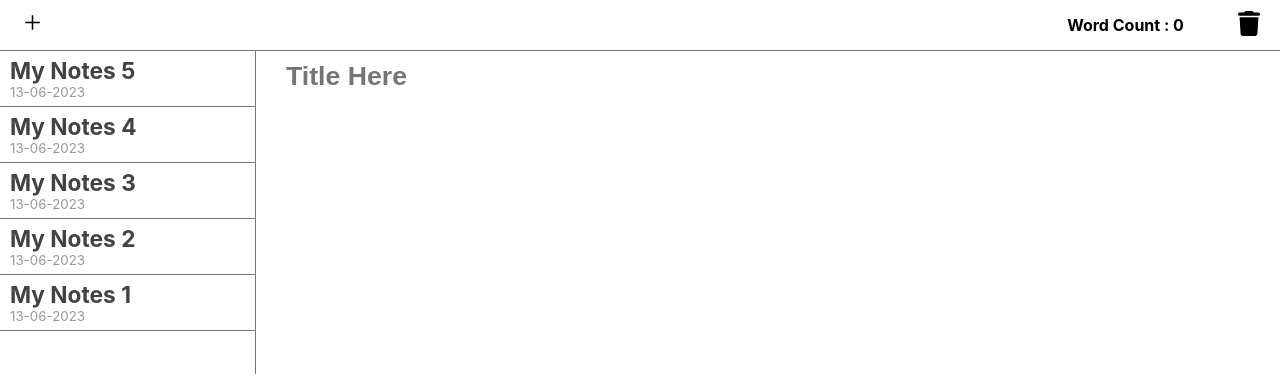
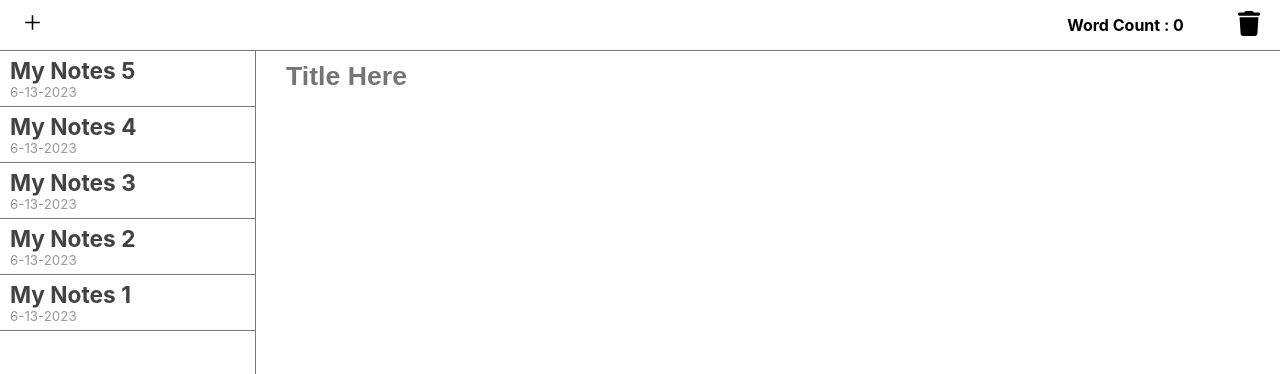
Before and after one commit to tylerbert31/Notepad-Fly, a React (Vite) app: page / in a window 1280 px wide. Shown: the top 374 px of the page. Built offline with nearby package versions, Linux system fonts and the light colour scheme.

Commit message:
Titles Update on onChange

```diff
--- a/src/App.jsx
+++ b/src/App.jsx
@@ -30,6 +30,15 @@ function App() {
   const addNote = () => {
     const newNote = [{ title: "New Note", text: "New Note", date: getDate() }];
     setNotes([newNote[0], ...notes]);
+    setMainTitle(newNote[0].title);
+    setMainText(newNote[0].text);
+    setMainIndex(0);
+  };
+
+  const handleUpdateTitle = (e) => {
+    const newTitle = [...notes];
+    newTitle[mainIndex].title = e;
+    setNotes(newTitle);
   };
 
   return (
@@ -42,7 +51,6 @@ function App() {
               alt="trash"
               onClick={() => {
                 addNote();
-                reset(0);
               }}
             />
           </div>
@@ -97,6 +105,7 @@ function App() {
                   value={main_title ? main_title : ""}
                   onChange={(e) => {
                     setMainTitle(e.target.value);
+                    handleUpdateTitle(e.target.value);
                   }}
                   disabled={notes.length < 1 ? true : false}
                   readOnly={notes.length < 1 ? true : false}
--- a/src/sample.jsx
+++ b/src/sample.jsx
@@ -1,27 +1,27 @@
 const notes = [
   {
     title: "My Notes 5",
-    date: "13-06-2023",
+    date: "6-13-2023",
     text: "We cannot solve problems with the kind of thinking we employed when we came up with them.",
   },
   {
     title: "My Notes 4",
-    date: "13-06-2023",
+    date: "6-13-2023",
     text: "Learn as if you will live forever, live like you will die tomorrow.",
   },
   {
     title: "My Notes 3",
-    date: "13-06-2023",
+    date: "6-13-2023",
     text: "Stay away from those people who try to disparage your ambitions. Small minds will always do that, but great minds will give you a feeling that you can become great too.",
   },
   {
     title: "My Notes 2",
-    date: "13-06-2023",
+    date: "6-13-2023",
     text: "When you give joy to other people, you get more joy in return. You should give a good thought to happiness that you can give out.",
   },
   {
     title: "My Notes 1",
-    date: "13-06-2023",
+    date: "6-13-2023",
     text: "When you change your thoughts, remember to also change your world.",
   },
 ];
--- a/src/scripts/getDate.jsx
+++ b/src/scripts/getDate.jsx
@@ -5,7 +5,7 @@ function getDate() {
   const month = today.getMonth() + 1; // Months are zero-indexed
   const year = today.getFullYear();
 
-  const formattedDate = `${day}-${month}-${year}`;
+  const formattedDate = `${month}-${day}-${year}`;
 
   return formattedDate;
 }
```
